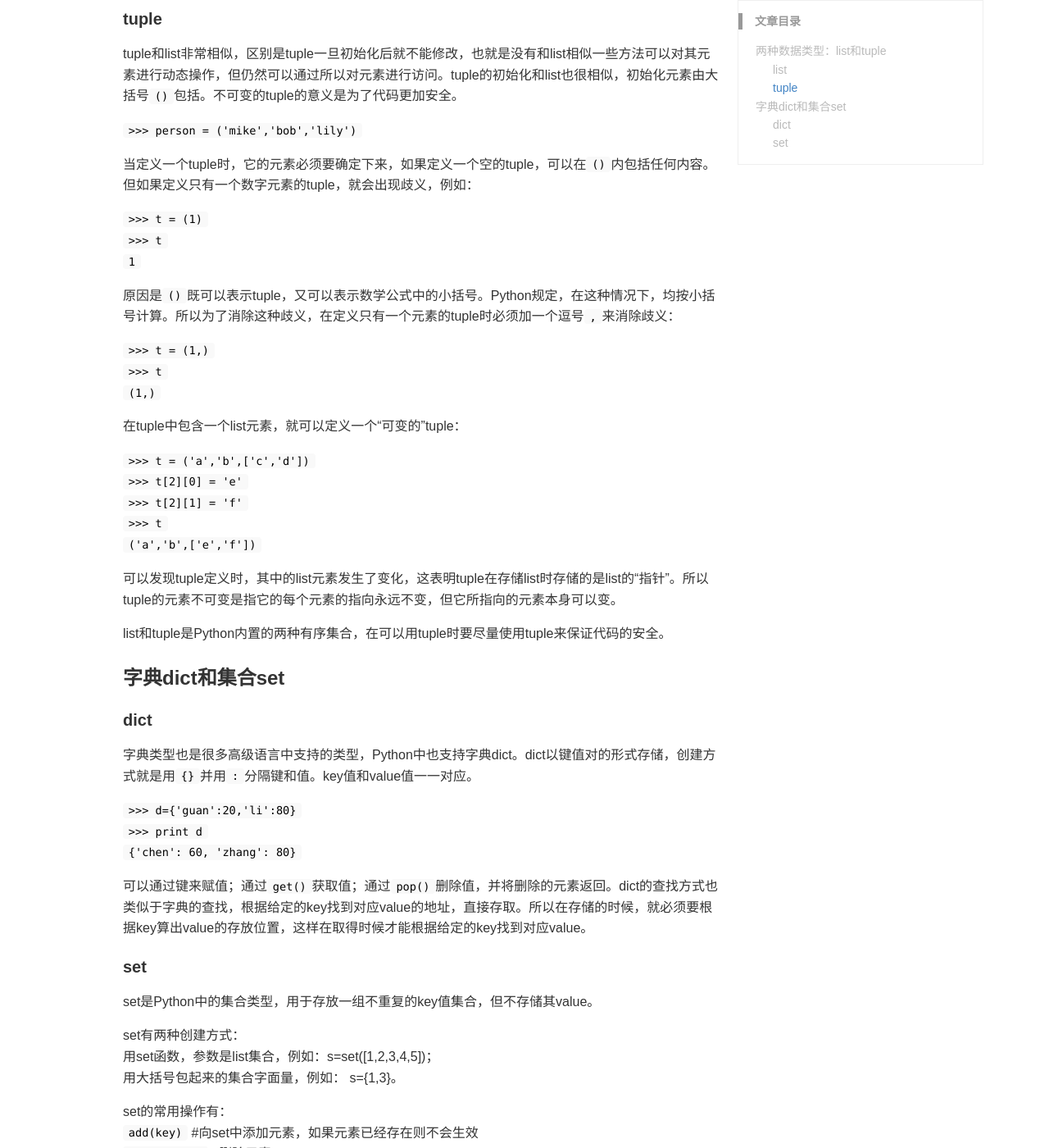
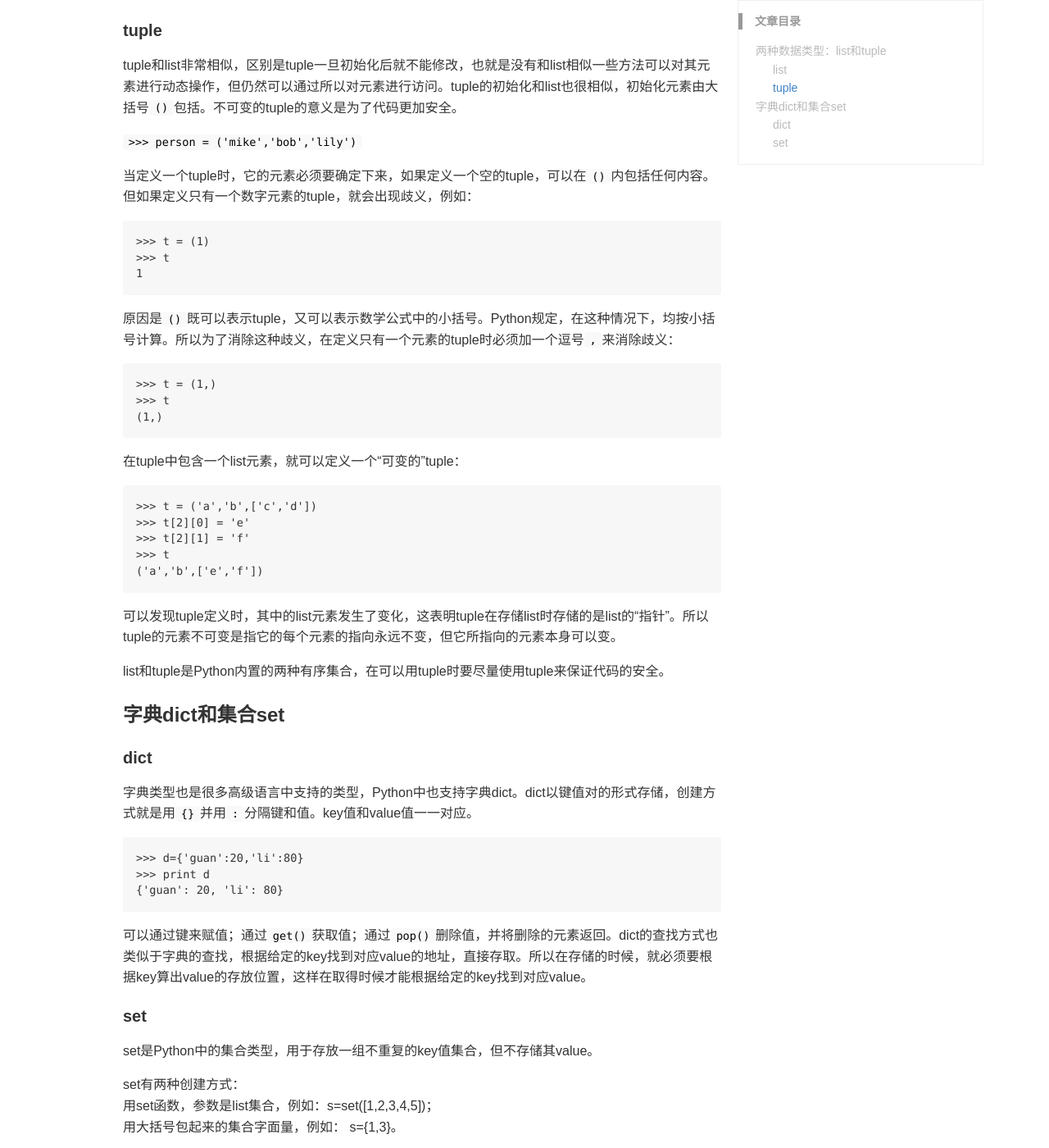
Before and after one commit to wanghaoguan/wanghaoguan.github.io, a Jekyll site: the page built from _posts/2016-10-18-python-study-2.md, in a window 1280 px wide and 1400 px high, scrolled down 1006 px. Shown: the whole window at 82% size. Built offline with Jekyll 4.4.1, drawn with Linux system fonts in a browser that asks for light colours; some of the changed text lies outside the part shown.

Commit message:
edit blog

```diff
--- a/_posts/2016-10-18-python-study-2.md
+++ b/_posts/2016-10-18-python-study-2.md
@@ -16,9 +16,9 @@ Python也有它自己的一套语法，Python的语法比较简单，也和其
 
 list和tuple都是python中内置的两种列表类型，其中list是可以动态操作，可以随时添加和删除其中的元素。
 
-`>>> person = ['mike','bob','lily']`
-`>>> person`
-`['mike','bob','lily']`
+	>>> person = ['mike','bob','lily']
+	>>> person
+	['mike','bob','lily']
 
 可以通过索引来访问list中的各个元素，索引从`0`开始。如果要取最后一个元素，除了计算索引位置外，还可以用`-1`做索引，直接获取最后一个元素，也可以用`len(`)函数可以获得list元素的个数，最后一个元素的索引是`len(classmates) - 1`。
 
@@ -41,23 +41,23 @@ tuple和list非常相似，区别是tuple一旦初始化后就不能修改，也
 
 当定义一个tuple时，它的元素必须要确定下来，如果定义一个空的tuple，可以在`()`内包括任何内容。但如果定义只有一个数字元素的tuple，就会出现歧义，例如：
 
-`>>> t = (1)`
-`>>> t`
-`1`
+	>>> t = (1)
+	>>> t
+	1
 
 原因是`()`既可以表示tuple，又可以表示数学公式中的小括号。Python规定，在这种情况下，均按小括号计算。所以为了消除这种歧义，在定义只有一个元素的tuple时必须加一个逗号`,`来消除歧义：
 
-`>>> t = (1,)`
-`>>> t`
-`(1,)`
+	>>> t = (1,)
+	>>> t
+	(1,)
 
 在tuple中包含一个list元素，就可以定义一个“可变的”tuple：
 
-`>>> t = ('a','b',['c','d'])`
-`>>> t[2][0] = 'e'`
-`>>> t[2][1] = 'f'`
-`>>> t`
-`('a','b',['e','f'])`
+	>>> t = ('a','b',['c','d'])
+	>>> t[2][0] = 'e'
+	>>> t[2][1] = 'f'
+	>>> t
+	('a','b',['e','f'])
 
 可以发现tuple定义时，其中的list元素发生了变化，这表明tuple在存储list时存储的是list的“指针”。所以tuple的元素不可变是指它的每个元素的指向永远不变，但它所指向的元素本身可以变。
 
@@ -69,9 +69,9 @@ list和tuple是Python内置的两种有序集合，在可以用tuple时要尽量
 
 字典类型也是很多高级语言中支持的类型，Python中也支持字典dict。dict以键值对的形式存储，创建方式就是用`{}`并用`:`分隔键和值。key值和value值一一对应。
 
-`>>> d={'guan':20,'li':80}`
-`>>> print d`
-`{'chen': 60, 'zhang': 80}`
+	>>> d={'guan':20,'li':80}
+	>>> print d
+	{'guan': 20, 'li': 80}
 
 可以通过键来赋值；通过`get()`获取值；通过`pop()`删除值，并将删除的元素返回。dict的查找方式也类似于字典的查找，根据给定的key找到对应value的地址，直接存取。所以在存储的时候，就必须要根据key算出value的存放位置，这样在取得时候才能根据给定的key找到对应value。
 
```
Also changed, not shown: _posts/2017-03-10-python-study-4.md (added, +90 -0 lines).
